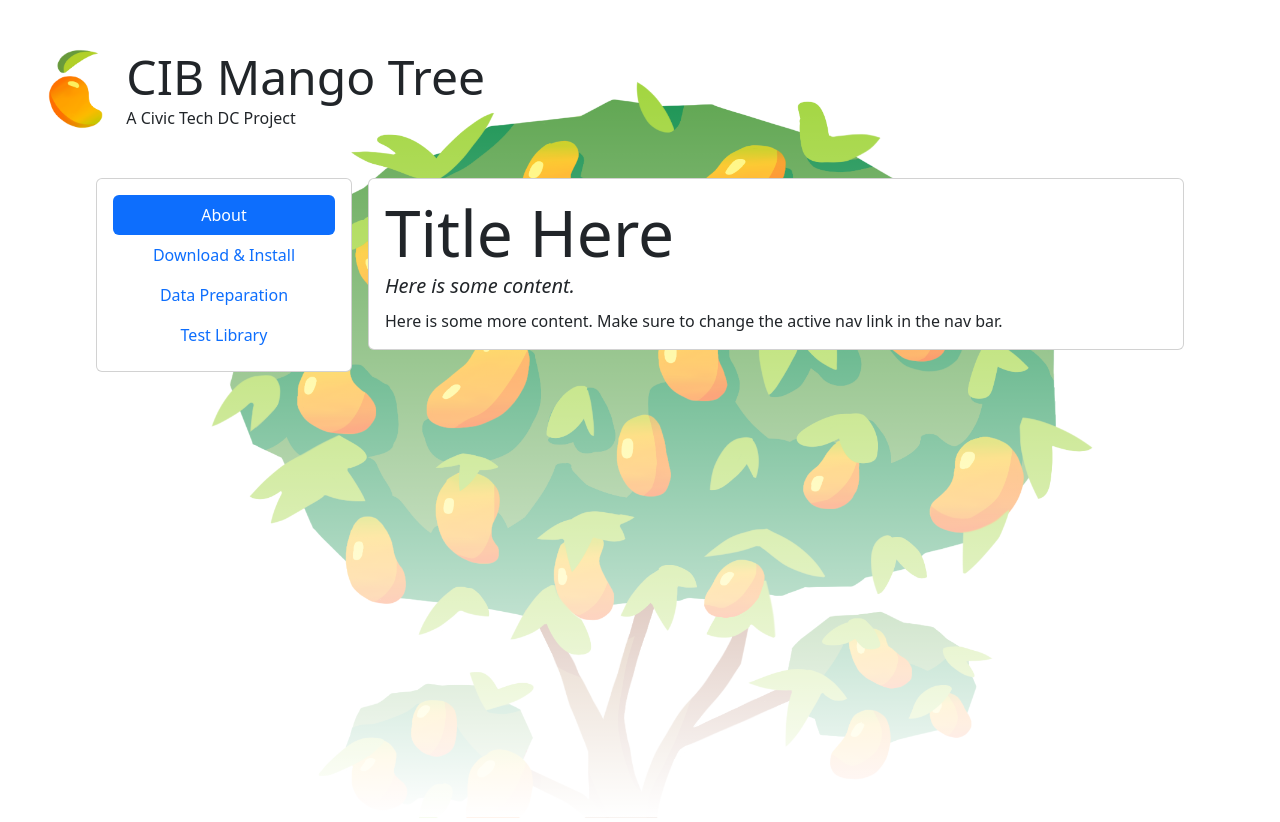
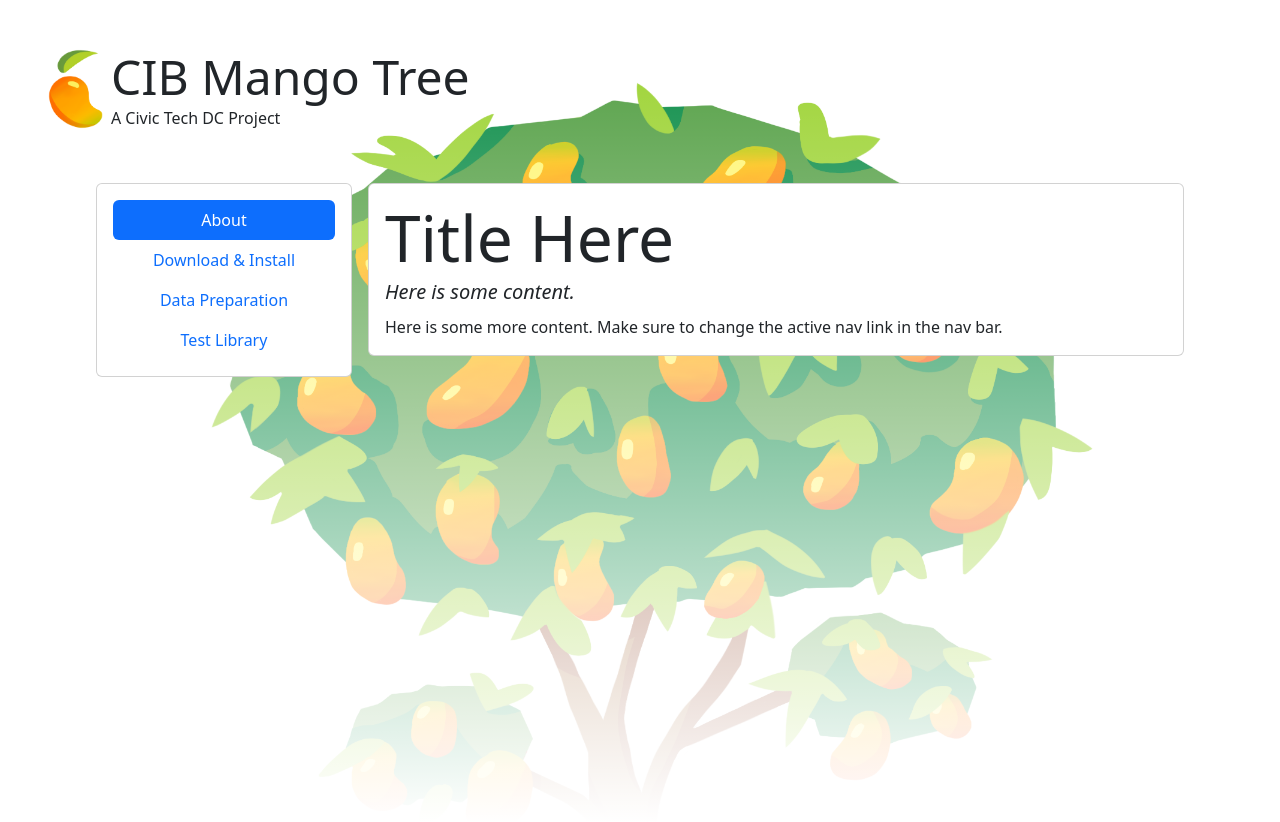
Before and after one commit to CIB-Mango-Tree/CIB-Mango-Tree-Website, a plain HTML site: page base-template.html in a window 1280 px wide. Drawn offline with nearby package versions, Linux system fonts and the light colour scheme.

Commit message:
Implemented clickable logo bug fix across all pages

```diff
--- a/base-template.html
+++ b/base-template.html
@@ -10,7 +10,7 @@
   <body>
     <div class="container-fluid p-5 page-container">
       <a class="header-link text-decoration-none" href="index.html">
-        <div class="d-flex flex-row align-items-center">
+        <div class="d-inline-flex align-items-center">
           <img class="header-logo" src="docs/images/mango-icon.PNG">
           <div class="header-text">
               <div class="display-5">
```
Also changed, not shown: copypasta.html (+1 -1 lines), data-preparation.html (+1 -1 lines), download-and-install.html (+1 -1 lines), post-frequency.html (+1 -1 lines), post-time.html (+1 -1 lines), test-frequency.html (+1 -1 lines), tests.html (+1 -1 lines), tests_time_coor.html (+1 -1 lines).
